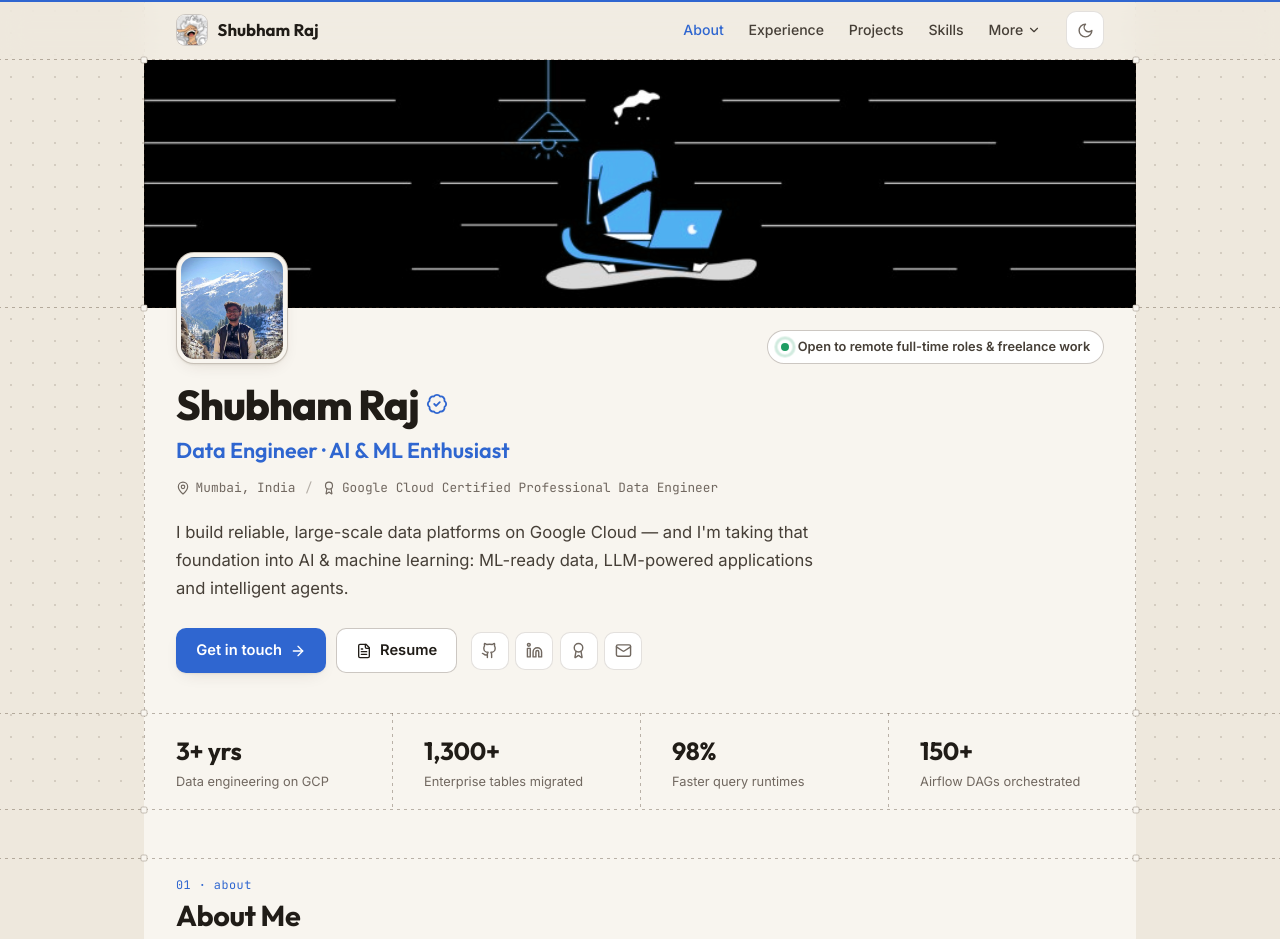
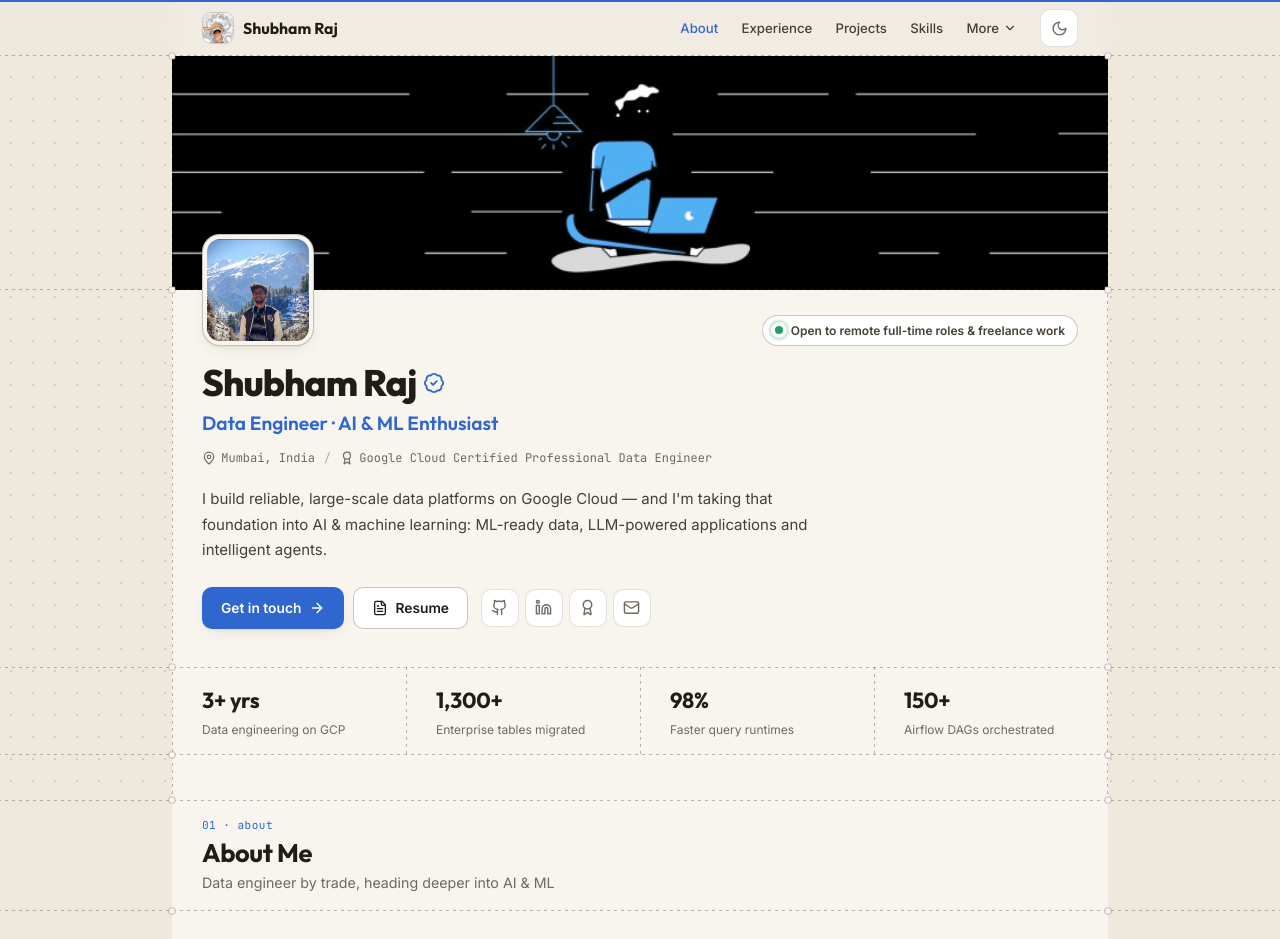
Before and after one commit to shubhamraj1601/portfolio, a React (Vite) app: page / in a window 1280 px wide. Shown: the top 939 px of the page. Built offline with nearby package versions, Linux system fonts and the light colour scheme.

Commit message:
audit fix

```diff
--- a/index.html
+++ b/index.html
@@ -5,11 +5,12 @@
     <link rel="icon" type="image/png" href="/favicon.png" />
     <link rel="apple-touch-icon" href="/apple-touch-icon.png" />
     <meta name="viewport" content="width=device-width, initial-scale=1.0" />
-    <title>Shubham Raj | Data Engineer &amp; AI/ML Enthusiast</title>
+    <title>Shubham Raj | Data Engineer</title>
     <meta name="description" content="Shubham Raj — Google Cloud Certified Data Engineer building large-scale data platforms and moving into AI & machine learning. Open to remote full-time roles and freelance work." />
-    <meta name="theme-color" content="#faf8f4" />
+    <meta name="theme-color" content="#f8f5ef" media="(prefers-color-scheme: light)" />
+    <meta name="theme-color" content="#161513" media="(prefers-color-scheme: dark)" />
     <meta property="og:type" content="website" />
-    <meta property="og:title" content="Shubham Raj | Data Engineer & AI/ML Enthusiast" />
+    <meta property="og:title" content="Shubham Raj | Data Engineer" />
     <meta property="og:description" content="Data platforms on Google Cloud, moving into AI & ML. Open to remote full-time roles and freelance work." />
     <meta property="og:image" content="/images/avatar.jpg" />
     <link rel="preconnect" href="https://fonts.googleapis.com">
--- a/src/App.tsx
+++ b/src/App.tsx
@@ -1,4 +1,4 @@
-import { useEffect } from 'react'
+import { useEffect, useRef } from 'react'
 import { motion, useScroll, useSpring, MotionConfig } from 'framer-motion'
 import Navbar from './components/layout/Navbar'
 import FloatingSideElements from './components/layout/FloatingSideElements'
@@ -43,10 +43,14 @@ function App() {
   const { scrollYProgress } = useScroll();
   const scaleX = useSpring(scrollYProgress, { stiffness: 100, damping: 30, restDelta: 0.001 });
 
+  const glowRef = useRef<HTMLDivElement>(null);
+  const prevHash = useRef<string | null>(null);
+
+  // Set the glow position on the glow element only, so mouse moves don't restyle the whole page
   useEffect(() => {
     const handleMouseMove = (e: MouseEvent) => {
-      document.documentElement.style.setProperty('--mouse-x', `${e.clientX}px`);
-      document.documentElement.style.setProperty('--mouse-y', `${e.clientY}px`);
+      glowRef.current?.style.setProperty('--mouse-x', `${e.clientX}px`);
+      glowRef.current?.style.setProperty('--mouse-y', `${e.clientY}px`);
     };
     window.addEventListener('mousemove', handleMouseMove);
     return () => window.removeEventListener('mousemove', handleMouseMove);
@@ -56,19 +60,27 @@ function App() {
     document.title = pageTitles[route];
   }, [route]);
 
-  // Page routes ("#/...") start at the top; section anchors ("#about") scroll once the home page has rendered
+  // Page routes ("#/...") start at the top; section anchors ("#about") scroll once the home page has rendered.
+  // On first load, leave the position to the browser (so a reload keeps your place) unless a section was linked.
   useEffect(() => {
-    if (!hash || hash.startsWith('#/')) {
+    const isSection = hash.length > 1 && !hash.startsWith('#/');
+    const isInitial = prevHash.current === null || prevHash.current === hash;
+    prevHash.current = hash;
+    if (isInitial) {
+      if (isSection) document.getElementById(hash.slice(1))?.scrollIntoView();
+      return;
+    }
+    if (isSection) {
+      document.getElementById(hash.slice(1))?.scrollIntoView({ behavior: 'smooth' });
+    } else {
       window.scrollTo({ top: 0, behavior: 'instant' });
-    } else {
-      document.getElementById(hash.slice(1))?.scrollIntoView({ behavior: 'smooth' });
     }
   }, [hash]);
 
   return (
     <MotionConfig reducedMotion="user">
       <div className="app-container">
-        <div className="cursor-glow" />
+        <div className="cursor-glow" ref={glowRef} />
         <motion.div className="progress-bar" style={{ scaleX }} />
         <Navbar route={route} />
         <div className="rails" aria-hidden="true" />
--- a/src/data/content.ts
+++ b/src/data/content.ts
@@ -69,7 +69,7 @@ export interface VolunteerItem {
 
 export const portfolioData = {
   meta: {
-    siteTitle: "Shubham Raj | Data Engineer & AI/ML Enthusiast",
+    siteTitle: "Shubham Raj | Data Engineer",
   },
 
   hero: {
--- a/src/styles/components.css
+++ b/src/styles/components.css
@@ -159,7 +159,7 @@
   display: flex;
   align-items: center;
   gap: 0.45rem;
-  font-size: clamp(2rem, 5vw, 2.6rem);
+  font-size: clamp(1.9rem, 4.6vw, 2.45rem);
   font-weight: 800;
   letter-spacing: -0.025em;
   line-height: 1.1;
@@ -169,7 +169,7 @@
 .hero-headline {
   margin-top: 0.35rem;
   font-family: var(--font-heading);
-  font-size: clamp(1.1rem, 2.6vw, 1.35rem);
+  font-size: clamp(1.05rem, 2.4vw, 1.28rem);
   font-weight: 600;
   color: var(--accent);
 }
@@ -189,7 +189,7 @@
 .hero-tagline {
   margin-top: 1.2rem;
   max-width: 640px;
-  font-size: 1.04rem;
+  font-size: 1rem;
   line-height: 1.7;
   color: var(--text-2);
 }
@@ -225,7 +225,7 @@
 }
 .hero-stat-value {
   font-family: var(--font-heading);
-  font-size: 1.55rem;
+  font-size: 1.45rem;
   font-weight: 700;
   color: var(--text);
   letter-spacing: -0.01em;
@@ -236,9 +236,17 @@
   .hero-avatar { width: 92px; height: 92px; border-radius: 16px; }
   .hero-id-row { margin-top: -46px; }
   .hero-socials { margin-left: 0; }
+  .hero-meta { flex-direction: column; align-items: flex-start; }
+  .hero-meta-sep { display: none; }
   .hero-stats { grid-template-columns: repeat(2, 1fr); }
-  .hero-stat:nth-child(odd)::before { display: none; }
-  .hero-stat:nth-child(n + 3) { border-top: 1px dashed var(--rail); }
+  /* nth-of-type: the frame-line <span>s inside .hero-stats must not be counted */
+  .hero-stat:nth-of-type(odd)::before { display: none; }
+  .hero-stat:nth-of-type(n + 3) { border-top: 1px dashed var(--rail); }
+}
+
+@media (max-width: 400px) {
+  .availability { font-size: 0.74rem; padding: 0.3rem 0.7rem; }
+  .hero-stat-value { font-size: 1.35rem; }
 }
 
 /* =========================================================
@@ -398,7 +406,7 @@
 .job-project-head:hover { background: var(--surface-2); }
 .job-project-title { display: flex; align-items: center; flex-wrap: wrap; gap: 0.5rem; font-weight: 600; font-size: 0.95rem; }
 .job-project-title .chip { font-size: 0.7rem; padding: 0.1rem 0.45rem; }
-.job-project-meta { display: flex; align-items: center; gap: 0.6rem; font-size: 0.75rem; color: var(--muted); }
+.job-project-meta { display: flex; align-items: center; gap: 0.6rem; margin-left: auto; font-size: 0.75rem; color: var(--muted); }
 .chevron { transition: transform 0.2s ease; flex-shrink: 0; }
 .job-project-body { margin-top: 0; padding: 0 1rem 1rem; }
 
@@ -424,7 +432,9 @@
   object-position: top;
   transition: transform 0.4s ease;
 }
-.project:hover .project-cover img { transform: scale(1.03); }
+@media (hover: hover) {
+  .project:hover .project-cover img { transform: scale(1.03); }
+}
 .project-cover-placeholder {
   height: 100%;
   display: flex;
@@ -620,7 +630,8 @@ a.cert-card:hover .cert-link-icon { color: var(--accent); }
 .floating-pill-ai { border-color: color-mix(in srgb, var(--accent) 30%, transparent); }
 .pill-icon { color: var(--accent); display: inline-flex; }
 
-@media (max-width: 1380px), (max-height: 600px) {
+/* Shown only when the side gutters are wide enough for the longest pill */
+@media (max-width: 1340px), (max-height: 600px) {
   .floating-side { display: none; }
 }
 
--- a/src/styles/index.css
+++ b/src/styles/index.css
@@ -30,7 +30,7 @@
   --font-heading: 'Outfit', 'Inter', system-ui, sans-serif;
   --font-mono: 'JetBrains Mono', ui-monospace, 'Cascadia Code', Consolas, monospace;
 
-  --col: 62rem;                  /* main column width between the rails (scales with root font size) */
+  --col: 62.4rem;                /* main column width between the rails: 936px at the 15px base (scales with root font size) */
   --pad: 2rem;                   /* inner horizontal padding of the column */
   --nav-h: 3.75rem;
 
@@ -74,10 +74,15 @@
 * { margin: 0; padding: 0; box-sizing: border-box; }
 
 html {
-  font-size: 100%;
+  font-size: 93.75%;             /* 15px base: a touch smaller than the browser default for a calmer read */
   scroll-behavior: smooth;
+  /* "clip" hides the full-bleed lines' overflow without turning html/body into scroll
+     containers (which would break position: sticky); "hidden" is the fallback for old browsers */
   overflow-x: hidden;
+  overflow-x: clip;
   scroll-padding-top: calc(var(--nav-h) + 8px);
+  -webkit-text-size-adjust: 100%;
+  text-size-adjust: 100%;
 }
 
 body {
@@ -88,13 +93,14 @@ body {
   -webkit-font-smoothing: antialiased;
   -moz-osx-font-smoothing: grayscale;
   overflow-x: hidden;
+  overflow-x: clip;
   transition: background-color 0.25s ease, color 0.25s ease;
 }
 
-/* Larger screens: scale type and layout up together so the side gutters don't feel empty */
-@media (min-width: 1500px) { html { font-size: 106.25%; } }
-@media (min-width: 1800px) { html { font-size: 112.5%; } }
-@media (min-width: 2200px) { html { font-size: 125%; } }
+/* Larger screens: gently scale type and layout up together so the side gutters don't feel empty */
+@media (min-width: 1600px) { html { font-size: 96.875%; } }
+@media (min-width: 1880px) { html { font-size: 100%; } }
+@media (min-width: 2400px) { html { font-size: 106.25%; } }
 
 /* Faint dot grid in the gutters (the column covers it with a solid background) */
 body::before {
@@ -136,6 +142,7 @@ button { font: inherit; }
   min-height: 100vh;
   display: flex;
   flex-direction: column;
+  overflow-x: clip;
 }
 
 .frame {
@@ -199,7 +206,8 @@ button { font: inherit; }
 .corner-bl { bottom: 0; left: 0; transform: translate(-50%, 50%); }
 .corner-br { bottom: 0; right: 0; transform: translate(50%, 50%); }
 
-@media (max-width: 1010px) {
+/* Below this width the column fills the screen, so the rails would sit on the screen edges */
+@media (max-width: 980px) {
   .rails, .corner { display: none; }
 }
 
@@ -223,7 +231,7 @@ button { font: inherit; }
   margin-bottom: 0.15rem;
 }
 .section-title {
-  font-size: clamp(1.45rem, 3.2vw, 1.8rem);
+  font-size: clamp(1.4rem, 3vw, 1.7rem);
   font-weight: 700;
   letter-spacing: -0.015em;
 }
@@ -297,10 +305,13 @@ button { font: inherit; }
   box-shadow: var(--shadow-sm), inset 0 1px 0 var(--card-highlight);
   transition: border-color 0.2s ease, box-shadow 0.2s ease, transform 0.2s ease;
 }
-.card-hover:hover {
-  border-color: color-mix(in srgb, var(--accent) 45%, var(--border-strong));
-  box-shadow: var(--shadow-md), inset 0 1px 0 var(--card-highlight);
-  transform: translateY(-2px);
+/* Hover lift only on devices with a real pointer, so taps on phones don't leave cards stuck "hovered" */
+@media (hover: hover) {
+  .card-hover:hover {
+    border-color: color-mix(in srgb, var(--accent) 45%, var(--border-strong));
+    box-shadow: var(--shadow-md), inset 0 1px 0 var(--card-highlight);
+    transform: translateY(-2px);
+  }
 }
 
 .status-dot {
```
